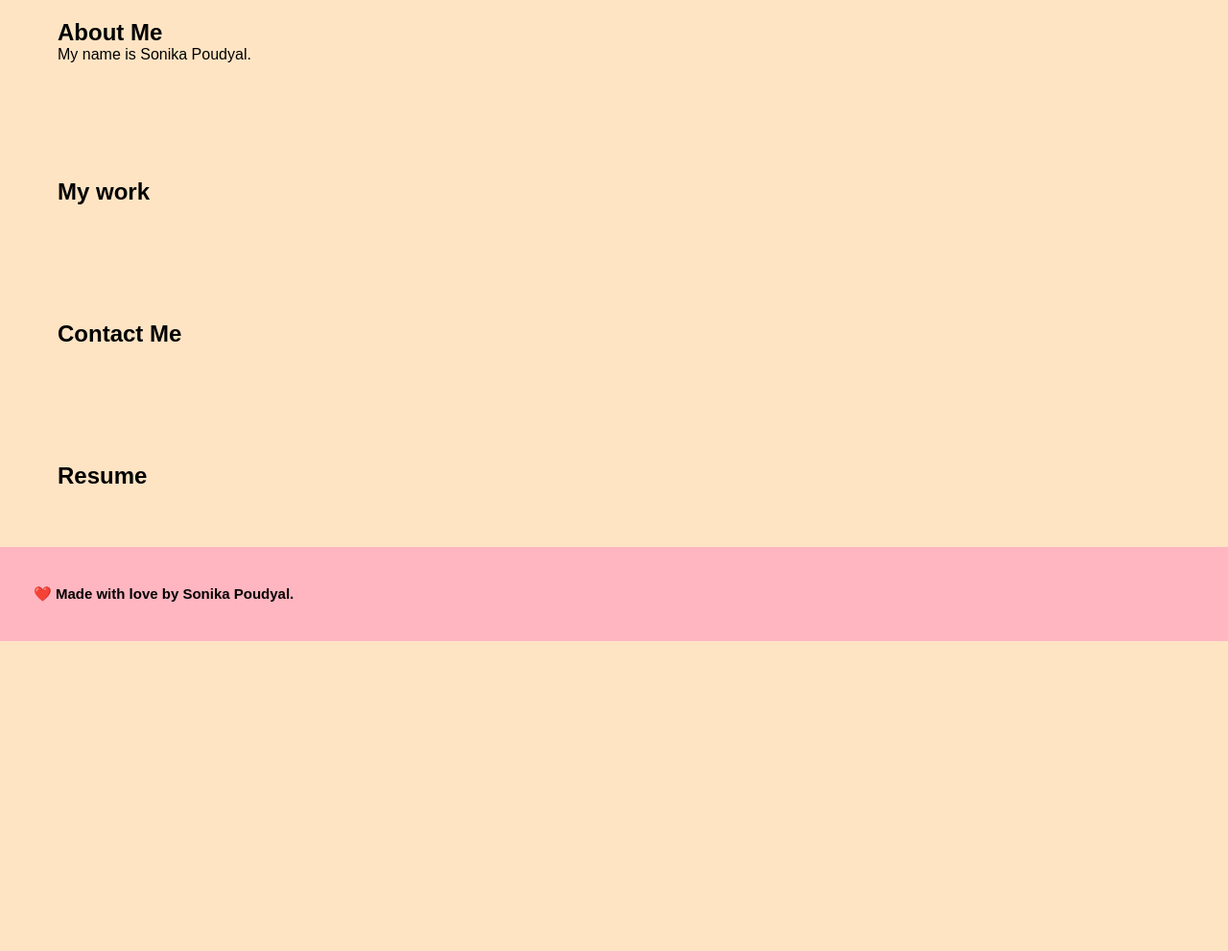
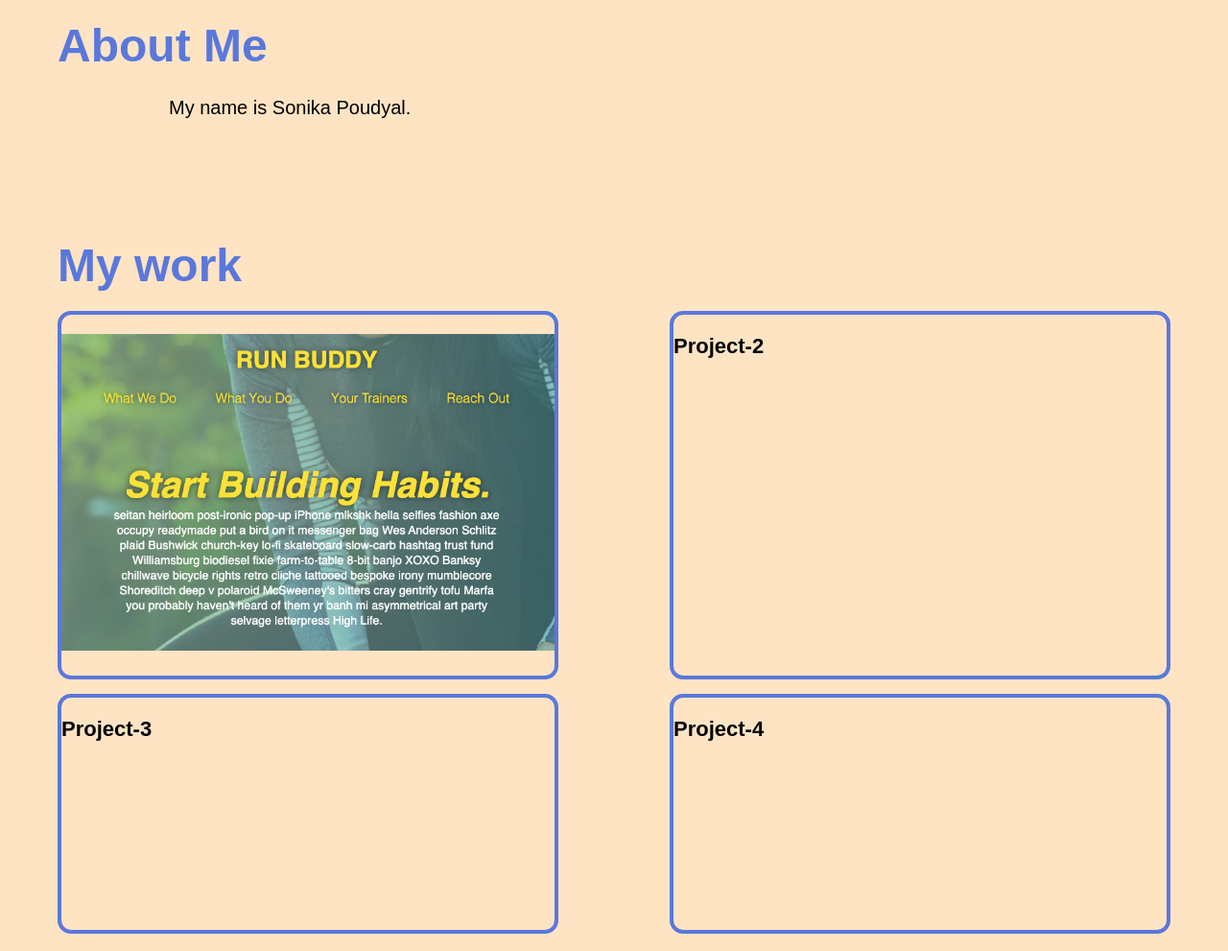
Before and after one commit to sonipoud/responsole, a plain HTML site: page index.html in a window 1280 px wide. Shown: the part 420-1411 px from the top of the page at 96% size. Before the commit the page ends 1088 px from the top, so only its background shows below. Drawn offline with Linux system fonts and the light colour scheme.

Commit message:
added contents to about me section

```diff
--- a/assets/css/style.css
+++ b/assets/css/style.css
@@ -99,6 +99,51 @@ section {
       width: 20%;
   }
 
+/* About me section starts */
+.flex-row{
+    display: flex;
+  }
+
+  .about p {
+    line-height: 1.7;
+    color: #000000;
+    width: 80%;
+    font-size: 20px;
+    margin: 0 auto;
+    text-align: left;
+  }
+
+  .section-title {
+    font-size: 48px;
+    text-align: left;
+    color: #5a78db;
+    padding-bottom: 20px;
+    width: 50%;
+  }
+
+/* Work section */
+.flex-container {
+    display: flex;
+    flex-wrap: wrap;
+    justify-content: space-between;
+    flex-direction: row;
+    margin-top: auto;
+  }
+
+ .flex-item {
+    width: 45%;
+    border-radius: 14px;
+    border: 4px solid #5a78db;
+    background-color: bisque;
+    font-size: 22px;
+    font-weight: bold;
+    margin-bottom: 15px;
+    background-size: cover;
+    background-position: center;
+    padding: 20px 0;
+    min-height: 250px;
+  }
+
 /* Footer section style starts */
 footer {
     padding: 40px 35px;
--- a/index.html
+++ b/index.html
@@ -45,9 +45,11 @@
     </section>
 
     <!--About me section-->
-    <section>
-        <h2>About Me</h2>
-        <div>
+    <section id="about-me" class="about">
+        <div class="flex-row">
+            <h2 class="section-title">About Me</h2>
+        </div>
+        <div class="flex-row">
             <p>
                 My name is Sonika Poudyal.
             </p>
@@ -55,18 +57,52 @@
     </section>
 
     <!--Work section-->
-    <section>
-        <h2>My work</h2>
+    <section id="my-work">
+        <div class="flex-row">
+            <h2 class="section-title">My work</h2>
+        </div>
+        <div class="work">
+            <div class="flex-container">
+                <div class="flex-item">
+                    <a href="run-buddy"><img src="./assets/images/run-buddy.png" alt="run-buddy" width="100%"></a>
+                </div>
+                <div class="flex-item">
+                    <span>Project-2</span>
+                </div>
+                <div class="flex-item">
+                    <span>Project-3</span>
+                </div>
+                <div class="flex-item">
+                    <span>Project-4</span>
+                </div>
+            </div>
+        </div>
     </section>
 
     <!--Contact me section-->
-    <section>
-        <h2>Contact Me</h2>
+    <section id="contact-me" class="contact">
+        <div class="flex-row">
+            <h2 class="section-title">Contact Me</h2>
+        </div>
+        <div>
+            <p>
+                If you have any questions you can reach me
+                <br />
+                my email:sonikapoudyal5@gmail.com
+            </p>
+        </div>
     </section>
 
     <!--Resume section-->
-    <section>
-        <h2>Resume</h2>
+    <section id="Resume" class="section">
+        <div class="flex-row">
+            <h2 class="section-title">Resume</h2>
+        </div>
+        <div>
+            <p>
+                Resume
+            </p>
+        </div>
     </section>
 
     <!-- footer -->
@@ -77,4 +113,5 @@
         </div>
     </footer>
 </body>
+
 </html>
```
Also changed, not shown: assets/images/run-buddy.png (added).
